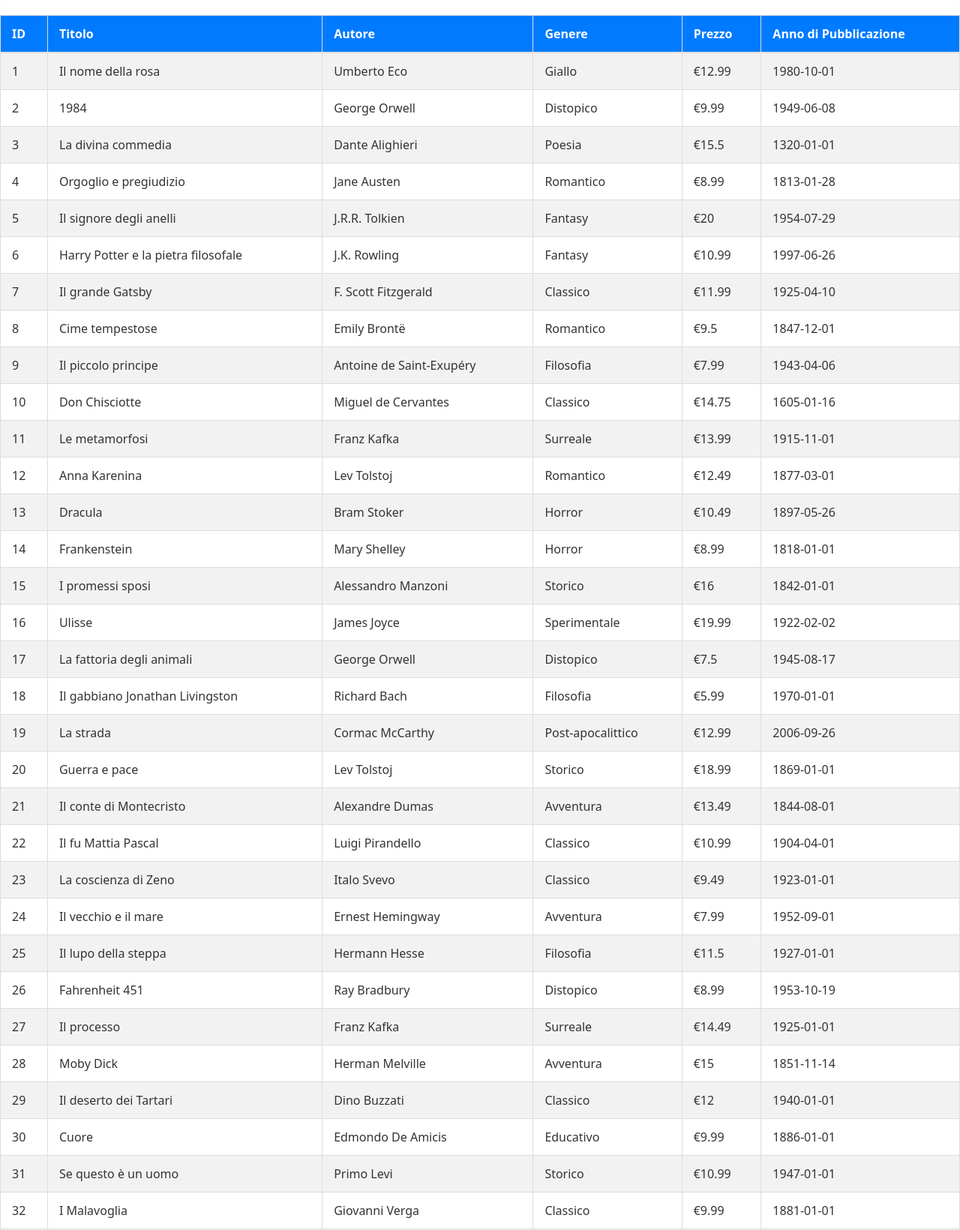
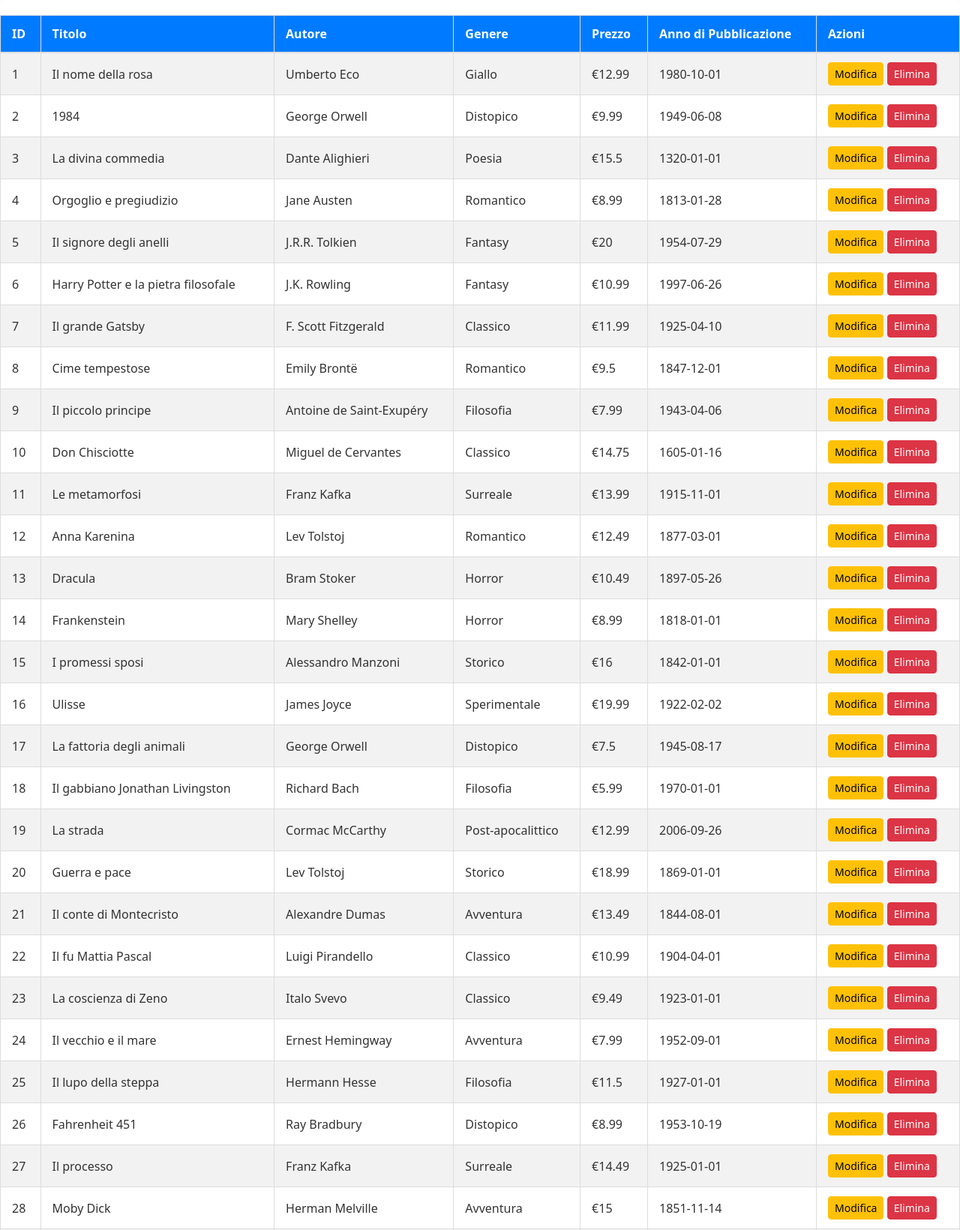
Before and after one commit to NiccoloCherubin/5F-INFORMATICA, a PHP site: page /read.php in a window 1280 px wide. Shown: the part 160-1800 px from the top of the page at 75% size. Run offline with PHP 8.4, Linux system fonts and the light colour scheme; data comes from the database, SQL or seed files in the repository.

Commit message:
modifica read

```diff
--- a/php/libreria/read.php
+++ b/php/libreria/read.php
@@ -10,13 +10,11 @@ try {
           FROM libri
           JOIN autori ON libri.autore_ID = autori.ID
           JOIN generi ON libri.genere_ID = generi.ID
-          ORDER BY libri.ID ASC";  // Aggiungi ORDER BY per ordinare per ID
-
+          ORDER BY libri.ID ASC";
 
     $stmt = $pdo->prepare($query);
     $stmt->execute();
 
-    // Recupero i risultati correttamente
     $result = $stmt->fetchAll(PDO::FETCH_ASSOC);
 
     echo "<link rel='stylesheet' href='css/read.css'>";
@@ -31,11 +29,11 @@ try {
                         <th>Genere</th>
                         <th>Prezzo</th>
                         <th>Anno di Pubblicazione</th>
+                        <th>Azioni</th>
                     </tr>
                 </thead>
                 <tbody>";
 
-    // Loop through the results and display rows
     foreach ($result as $row) {
         echo "<tr>
                 <td>{$row['ID']}</td>
@@ -44,12 +42,16 @@ try {
                 <td>{$row['genere']}</td>
                 <td>€{$row['prezzo']}</td>
                 <td>{$row['anno_pubblicazione']}</td>
+                <td>
+                    <a href='update.php?id={$row['ID']}' class='btn btn-warning btn-sm'>Modifica</a>
+                    <a href='delete.php?id={$row['ID']}' class='btn btn-danger btn-sm' onclick='return confirm(\"Sei sicuro di voler eliminare questo libro?\")'>Elimina</a>
+                </td>
               </tr>";
     }
 
     echo "</tbody>
           </table>
-        </div>";;
+        </div>";
 
 } catch (PDOException $e) {
     echo "Errore: " . $e->getMessage();
```
